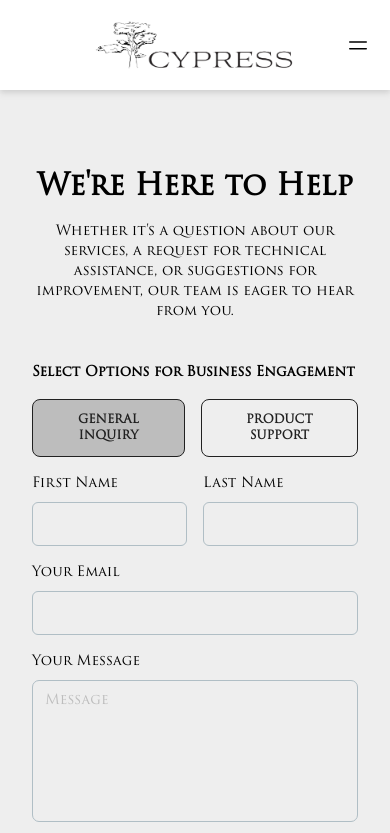
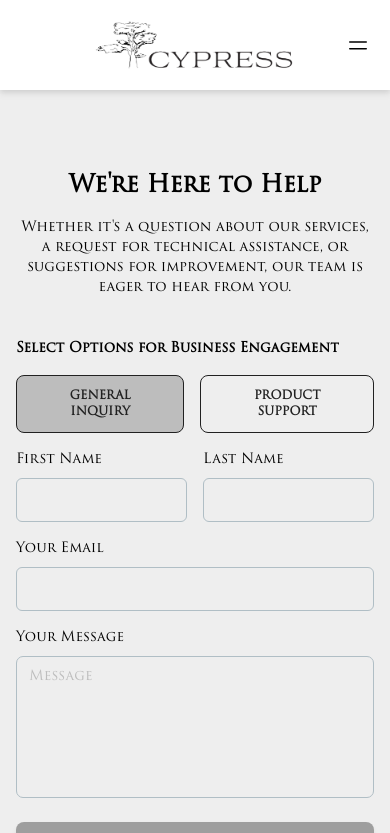
Before and after one commit to porry420/Nextjs, a Next.js app: page /contact in a window 390 px wide. Shown: the top 833 px of the page. Built offline with nearby package versions, Linux system fonts and the light colour scheme; a web font is replaced by a local one.

Commit message:
fix: adjusting contact page title size on mobile

```diff
--- a/src/app/(pages)/contact/page.tsx
+++ b/src/app/(pages)/contact/page.tsx
@@ -3,7 +3,7 @@ import React from "react";
 
 function page() {
   return (
-    <section className="min-h-[calc(100vh-90px)] py-20 px-8">
+    <section className="min-h-[calc(100vh-90px)] py-20 px-4 sm:px-8">
       <ContactForm />
     </section>
   );
--- a/src/components/ContactForm.tsx
+++ b/src/components/ContactForm.tsx
@@ -76,7 +76,9 @@ const ContactForm = (props: Props) => {
   return (
     <div
       className={`flex flex-col min-h-max mx-auto text-center !${trajanRegular.className} dark:text-white`}>
-      <Typography variant="h1" className="mb-4 !text-3xl lg:!text-5xl">
+      <Typography
+        variant="h1"
+        className="mb-4 !text-2xl md:!text-4xl lg:!text-5xl">
         We&apos;re Here to Help
       </Typography>
       <Typography className="mb-10 font-normal text-sm lg:text-lg lg:mb-20 mx-auto max-w-3xl ">
```
